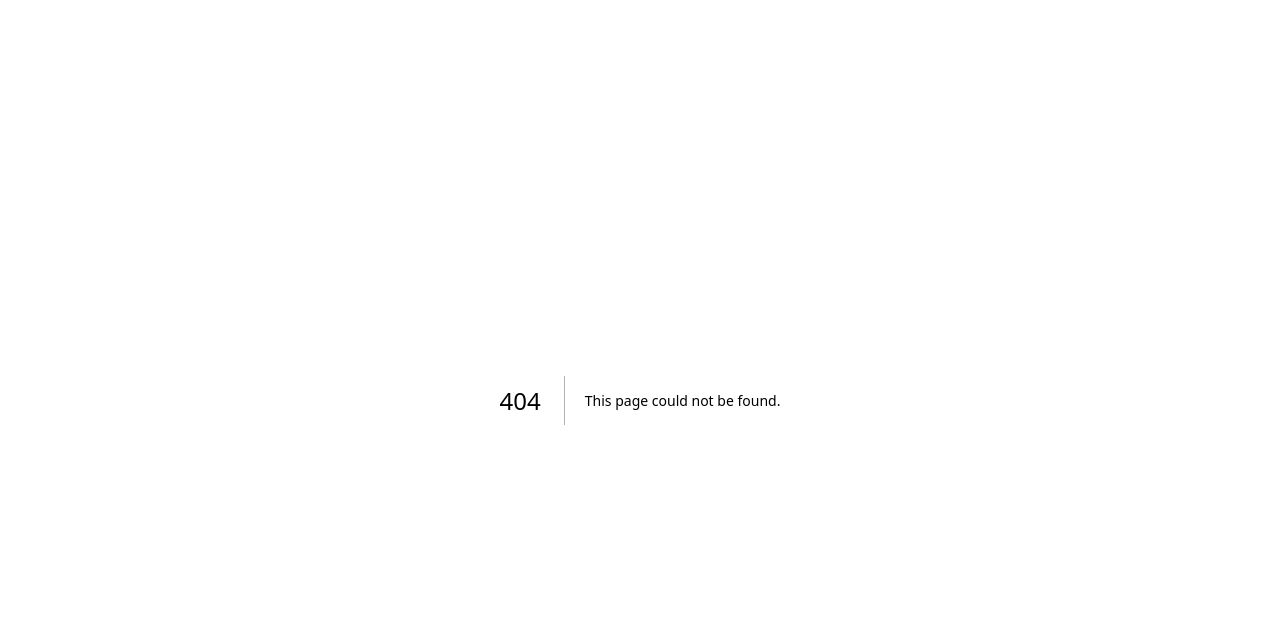
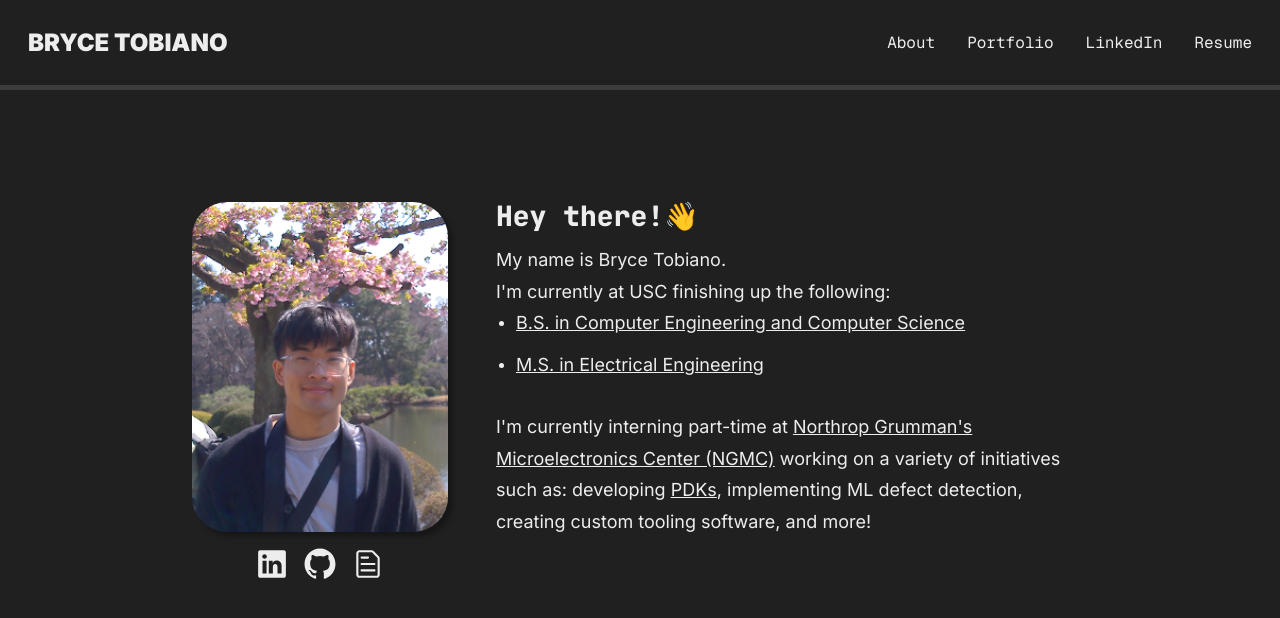
Before and after one commit to BryceTobiano/personal-website, a Next.js app: page /about in a window 1280 px wide. Before the commit this address had no page. Shown: the top 618 px of the page. Built offline with nearby package versions, Linux system fonts and the light colour scheme.

Commit message:
Add about page

```diff
--- a/src/app/(components)/Texts/texts.js
+++ b/src/app/(components)/Texts/texts.js
@@ -150,7 +150,7 @@ export const StyledLink = ({ className, children, style, href}) => {
         fontWeight: "normal",
         fontFamily: "Inter",
         fontSize: "18px",
-        fontStyle: "italic",
+        // fontStyle: "italic",
         textDecoration: "underline",
         lineHeight: "100%",
         letterSpacing: "0",
--- /dev/null
+++ b/src/app/(pages)/about/about.module.css
@@ -0,0 +1,35 @@
+.page {
+    display: flex;
+    flex-direction: column;
+    align-items: left;
+    justify-items: center;
+    padding: 20px 15vw;
+    padding-top: 5em;
+    font-family: var(--font-geist-sans);
+}
+
+.content {
+    display: flex;
+    flex-direction: row;
+    justify-items: center;
+    height: 100%;
+    gap: 3em;
+    padding-top: 2em;
+}
+
+.headshot {
+    display: flex;
+    flex-direction: column;
+    align-items: center;
+    justify-items: center;
+    min-width: 20svw;
+    gap: 16px;
+}
+
+@media (max-width: 600px) {
+    .content {
+        flex-direction: column;
+        padding-top: 0em;
+    }
+
+}
--- /dev/null
+++ b/src/app/(pages)/about/page.js
@@ -0,0 +1,86 @@
+import styles from "./about.module.css";
+import Image from "next/image";
+import NavBar from "@/app/(components)/Nav/nav";
+import { Heading2, Text } from "@/app/(components)/Texts/texts";
+import { StyledLink } from "@/app/(components)/Texts/texts";
+import Link from "next/link";
+import { LinkedInLogoIcon, FileTextIcon, GitHubLogoIcon} from "@radix-ui/react-icons";
+
+export default function Home() {
+  return (
+    <>
+    <NavBar />
+    <div className={styles.page}>
+      <div className={styles.content}>
+        <div className={styles.headshot}>
+            <Image
+              src={"/about_headshot.png"}
+              width={0}
+              height={0}
+              sizes="100vw"
+              style={{ width: "100%", height: "auto", boxShadow: '5px 5px 5px rgba(0, 0, 0, 0.3)', borderRadius: "35px" }}
+              alt="Schematic graphic for a processing element"
+            />
+            <div style={{display: "flex", gap: "16px"}}>
+              <Link
+                href="/"
+                rel="noopener noreferrer"
+                className={styles.primary}
+              >
+                <LinkedInLogoIcon height="32" width="32"/>
+              </Link>
+              <Link
+                href="/"
+                rel="noopener noreferrer"
+                className={styles.primary}
+              >
+                <GitHubLogoIcon height="32" width="32"/>
+              </Link>
+                            <Link
+                href="/"
+                rel="noopener noreferrer"
+                className={styles.primary}
+              >
+                <FileTextIcon height="32" width="32"/>
+              </Link>
+            </div>
+        </div>
+        <div>
+          <Heading2>Hey there!👋</Heading2>
+          <Text>My name is Bryce Tobiano.<br /></Text>
+          <Text>I&apos;m currently at USC finishing up the following:</Text>
+
+         <ul style={{ marginLeft: "20px" }}>
+            <li>
+              <Text>
+                <StyledLink href="https://www.cs.usc.edu/academic-programs/undergrad/computer-engineering-and-computer-science/" target="_blank" rel="noopener noreferrer">
+                  B.S. in Computer Engineering and Computer Science
+                </StyledLink>
+              </Text>
+            </li>
+            <li>
+              <Text>
+                <StyledLink href="https://www.cs.usc.edu/academic-programs/undergrad/computer-engineering-and-computer-science/" target="_blank" rel="noopener noreferrer">
+                  M.S. in Electrical Engineering
+                </StyledLink>
+              </Text>
+            </li>
+          </ul>
+
+          {/* <br />
+
+          <Text>My main engineering interests are in semiconductors and software engineering.</Text> */}
+
+          <br />
+
+          <Text>I&apos;m currently interning part-time at <StyledLink href="https://www.northropgrumman.com/what-we-do/mission-solutions/microelectronics">Northrop Grumman&apos;s Microelectronics Center (NGMC)</StyledLink> working on a variety of initiatives such as: developing <StyledLink href="https://en.wikipedia.org/wiki/Process_design_kit" >PDKs</StyledLink>, implementing ML defect detection, creating custom tooling software, and more!</Text>
+
+          </div>
+      </div>
+    </div>
+
+
+
+    </>
+  );
+}
--- a/src/app/page.js
+++ b/src/app/page.js
@@ -13,7 +13,7 @@ export default function Home() {
 
         <div className={styles.ptext}>
           Hi! My name is Bryce.
-          <p>I&apos;m a tinkerer and engineer with interests in Embedded Software, Web Development, and more.
+          <p>I&apos;m a tinkerer and engineer with interests in Semiconductors, Web Development, and more.
           Currently, I am at <b className={styles.uline}>USC</b> ✌️ studying <b className={styles.uline}>Computer Engineering and Computer Science (CECS)</b>.</p>
           <p>
             When I&apos;m not working you can find me bowling, practicing for the&nbsp;
@@ -28,12 +28,12 @@ export default function Home() {
 
         <div className={styles.ctas}>
           <Link
-            href="/BryceTobianoResume.pdf"
+            href="/about"
             rel="noopener noreferrer"
             className={styles.primary}
           >
             <StarFilledIcon/>
-            <span>Resume</span>
+            <span>About</span>
           </Link>
           <Link
             href="/portfolio"
```
Also changed, not shown: src/app/(components)/Card/card.js (+0 -33 lines), src/app/(components)/Lists/bulletlist-item.js (added, +44 -0 lines), src/app/(pages)/test/layout.js (deleted, +0 -19 lines), src/app/(pages)/test/page.js (deleted, +0 -24 lines), public/about_headshot.png (added).
